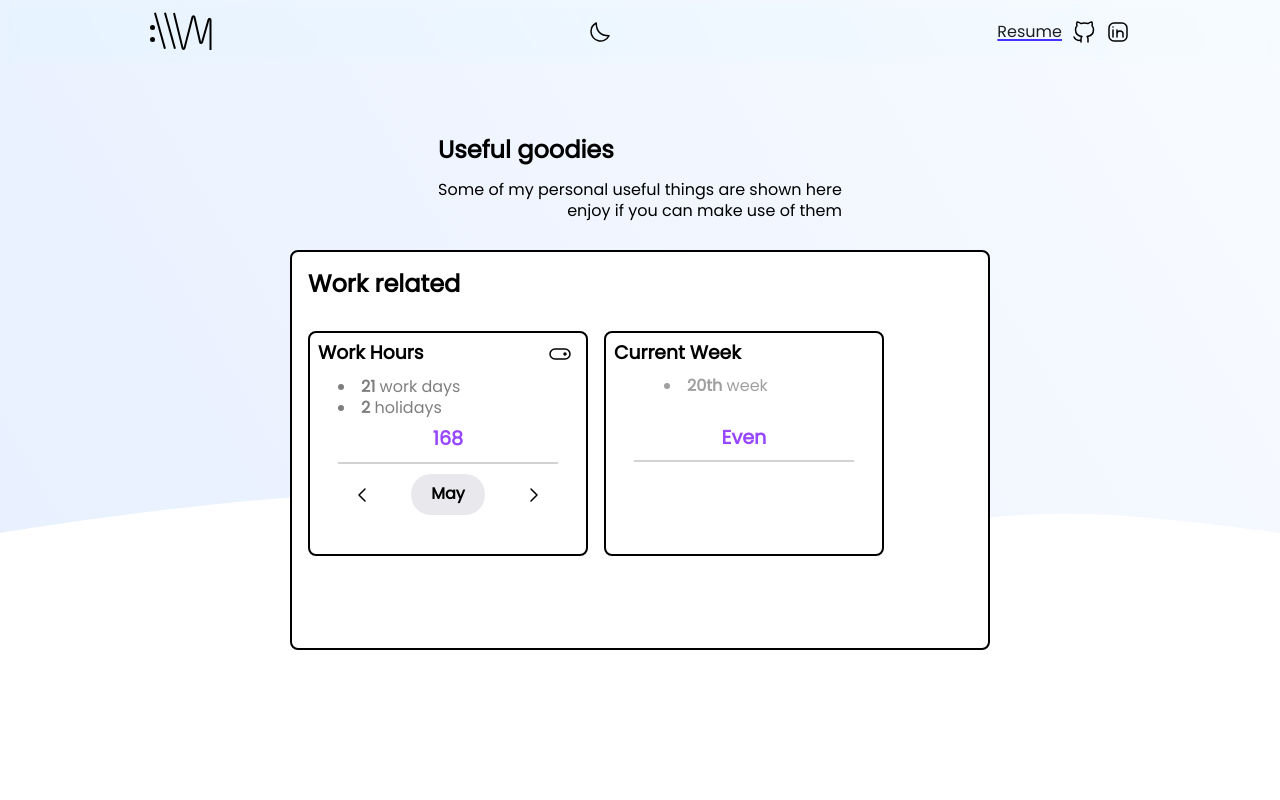
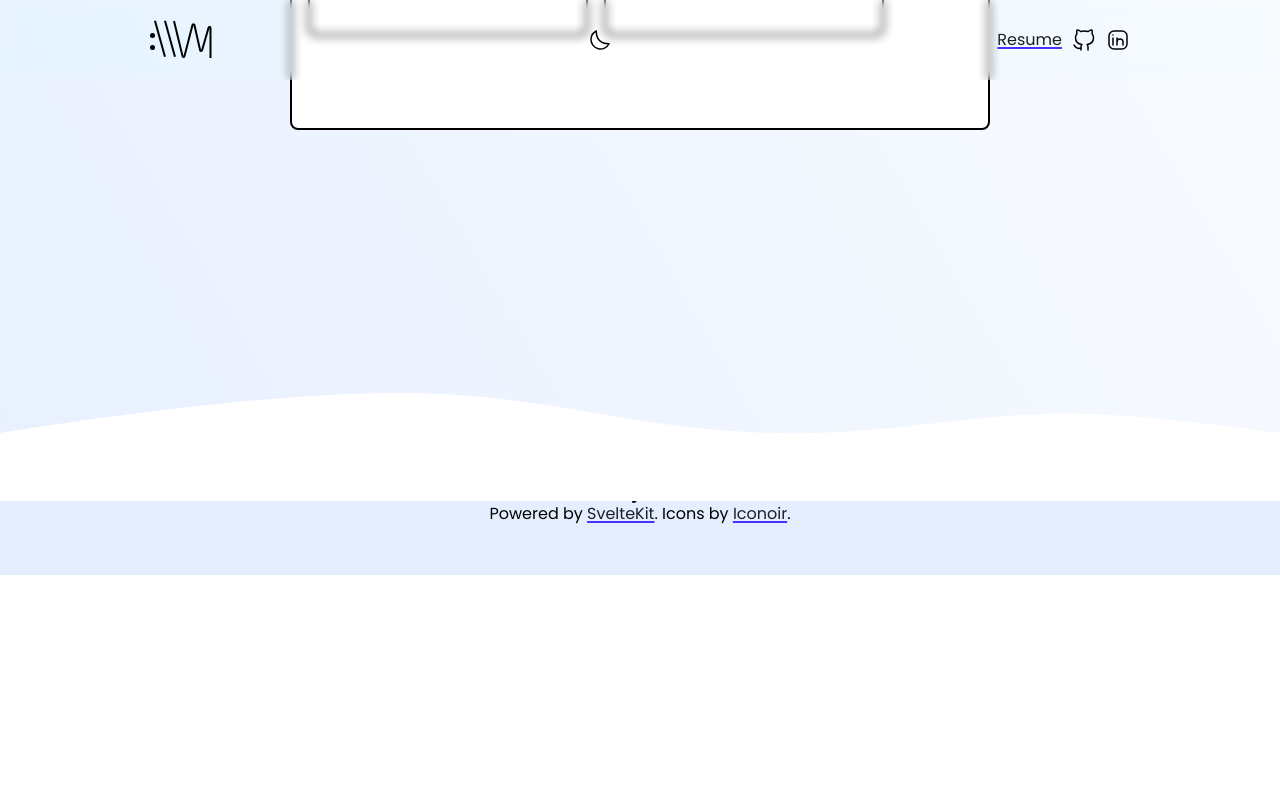
Before and after one commit to vojtechmarek-dev/vojtechmarek.dev, a SvelteKit app: page /goodies in a window 1280 px wide. Shown: the top 800 px of the page. Built offline with nearby package versions, Linux system fonts and the light colour scheme.

Commit message:
redesigned layout again - main, hills, header - main page

```diff
--- a/src/lib/components/organisms/Header.svelte
+++ b/src/lib/components/organisms/Header.svelte
@@ -29,26 +29,30 @@
 
 <style lang="scss">
     header {
-        padding: 0 150px;
-    }
+        padding: 20px 150px;
+        z-index: 9;
+        position: sticky;
+        top: 0px;
+        width: 100%;
+        height: 80px;
+        -webkit-backdrop-filter: saturate(180%) blur(5px);
+        backdrop-filter: saturate(180%) blur(5px);
+        backface-visibility: hidden;
+        perspective: 1000;
+        transform: translateZ(0);
+        display: flex;
+        justify-content: space-between; /* Ensure elements are spaced evenly */
+        align-items: center; /* Center vertically */
+
         .container {
             display: flex;
             align-items: center;
             justify-content: space-between;
-    }
+            width: 100%; /* Ensure full width */
 
-    .left {
-        flex-grow: 0;
-    }
-
-    .middle {
-        flex-grow: 1;
-        display: flex;
-        justify-content: center;
-    }
-
+            .left,
+            .middle,
             .right {
-        flex-grow: 0;
                 display: flex;
                 align-items: center;
             }
@@ -56,4 +60,6 @@
             .right a {
                 margin-left: 10px; /* Adjust the margin as needed */
             }
+        }
+    }
 </style>
--- a/src/lib/components/organisms/Hero.svelte
+++ b/src/lib/components/organisms/Hero.svelte
@@ -37,6 +37,7 @@
     @import '$lib/scss/breakpoints.scss';
 
     .container {
+        padding: 40px 0 150px;
         position: relative;
         display: flex; /* or inline-flex */
         flex-direction: row;
--- a/src/lib/components/organisms/Hills.svelte
+++ b/src/lib/components/organisms/Hills.svelte
@@ -10,14 +10,17 @@
 </div>
 
 <style lang="scss">
+    @import '$lib/scss/_breakpoints.scss';
     .hill-part {
         background: linear-gradient(60deg, #e8f0ff 0%, #f8fbff 100%);
         position: absolute;
-        left: 0px;
-        right: 0px;
-        bottom: 0px;
+        top: 0px;
         width: 100vw;
-        height: 100%;
+        height: min(75vh, 500px);
+
+		@include for-phone-only {
+			height: min(75vh, 420px);
+		}
     }
 
     .transition-hill {
--- a/src/routes/+layout.svelte
+++ b/src/routes/+layout.svelte
@@ -3,7 +3,7 @@
     import { description, keywords, title, siteBaseUrl } from '$lib/data/meta';
     import Header from '$lib/components/organisms/Header.svelte';
     import Footer from '$lib/components/organisms/Footer.svelte';
-    import { page } from '$app/stores';
+
     import NavigationArea from '$lib/components/organisms/NavigationArea.svelte';
     import Hills from '$lib/components/organisms/Hills.svelte';
 </script>
@@ -18,19 +18,10 @@
 </svelte:head>
 
 <div>
-    <!-- A skip todo -->
-
+    <!-- A tab skip for aid needed todo -->
     <!-- Top area -->
-
-    <div class="top-area">
-        <div class="header">
-            <div class="content">
-                <Header />
-            </div>
-        </div>
-        <Hills />
-        <div class="navigation-area"><NavigationArea display={$page.url.pathname} /></div>
-    </div>
+    <Header />
+    <Hills />
     <div><!-- Skip here a todo --></div>
     <!-- Main area -->
     <div class="main-area">
@@ -43,44 +34,17 @@
 </div>
 
 <style lang="scss">
-    .top-area {
-        background-color: white;
-        min-height: 600px;
-        position: relative;
-        z-index: 2;
-    }
-
-    .header {
-        position: sticky;
-        top: 0px;
-        z-index: 2;
-        width: 100%;
-        height: 64px;
-        -webkit-backdrop-filter: saturate(180%) blur(5px);
-        backdrop-filter: saturate(180%) blur(5px);
-        backface-visibility: hidden;
-        perspective: 1000;
-        transform: translateZ(0);
-        display: flex;
-        justify-content: center; /* Center horizontally */
-        align-items: center; /* Center vertically */
-        z-index: 3;
-        .content {
-            width: 100%;
-        }
-    }
-
-    .navigation-area {
-        padding-top: 50px;
-        top: 0px;
-        max-width: 1100px; /* todo make it general and better styled - this is copypasta */
-        margin-left: auto;
-        margin-right: auto;
-    }
+    @import '$lib/scss/_breakpoints.scss';
 
     .main-area {
+
         padding: 0 100px 100px;
         position: relative;
         z-index: 3;
+
+        @include for-phone-only {
+            padding: 0 20px 20px;
+
+		}
     }
 </style>
```
Also changed, not shown: src/routes/+page.svelte (+8 -18 lines). Lines whose indentation alone changed are shown as unchanged.
